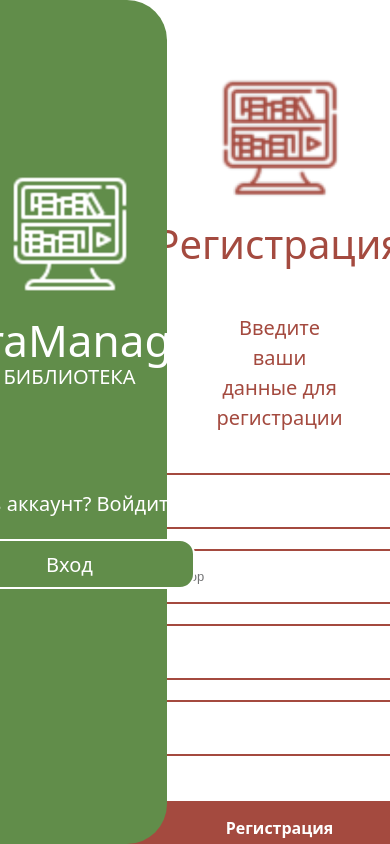
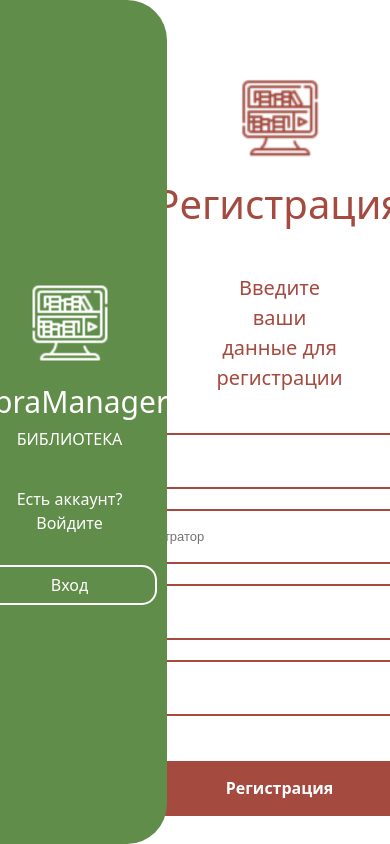
Before and after one commit to Alx1307/kursovaya, a React (Vite) app in the folder frontend/: page / in a window 390 px wide. Built offline with nearby package versions, Linux system fonts and the light colour scheme.

Commit message:
исправлен экран регистрации

```diff
--- a/frontend/src/App.jsx
+++ b/frontend/src/App.jsx
@@ -1,15 +1,17 @@
 import React from 'react';
-import { useState } from 'react'
-import reactLogo from './assets/react.svg'
-import viteLogo from '/vite.svg'
+import { BrowserRouter as Router, Routes, Route } from 'react-router-dom';
 import './App.css'
 import RegistrationPage from './components/registration/RegistrationPage';
+import AuthorizationPage from './components/authorization/AuthorizationPage';
 
 function App() {
   return (
-    <div>
-      <RegistrationPage />
-    </div>
+    <Router>
+      <Routes>
+        <Route path="/" element={<RegistrationPage />} />
+        <Route path="/auth" element={<AuthorizationPage />} />
+      </Routes>
+    </Router>
   );
 }
 
--- a/frontend/src/components/authorization/AuthorizationPage.jsx
+++ b/frontend/src/components/authorization/AuthorizationPage.jsx
@@ -0,0 +1,17 @@
+import React from 'react';
+import './AuthorizationPage.css';
+
+const AuthorizationPage = () => {
+    return (
+        <div className='authorization-page'>
+            <div className='left-side'>
+                авторизация
+            </div>
+
+            <div className='right-side'>
+            </div>
+        </div>
+    );
+};
+
+export default AuthorizationPage;
--- a/frontend/src/components/registration/enter/EnterButton.css
+++ b/frontend/src/components/registration/enter/EnterButton.css
@@ -3,12 +3,14 @@
     flex-direction: column;
     align-items: center;
     justify-content: center;
-    margin-top: 150px;
+    min-height: 100vh;
+    padding: 20px;
 }
 
 .logo {
     width: 120px;
-    height: 120px;
+    height: auto;
+    object-fit: contain;
 }
 
 .libramanager {
@@ -16,16 +18,17 @@
     font-size: 44px;
     font-weight: normal;
     line-height: 1em;
+    margin-bottom: 10px;
 }
 
 .library-text {
     color: white;
     font-size: 20px;
     font-weight: normal;
+    margin-bottom: 20px;
 }
 
 .enter-block {
-    margin-top: 77px;
     text-align: center;
 }
 
@@ -33,10 +36,11 @@
     font-size: 20px;
     color: #fff;
     font-weight: medium;
+    margin-bottom: 10px;
 }
 
 .login-button {
-    display: block;
+    display: inline-block;
     width: 250px;
     height: 50px;
     border-radius: 15px;
@@ -48,6 +52,7 @@
     cursor: pointer;
     color: #fff;
     font-size: 20px;
+    transition: all 0.3s ease-in-out;
 }
 
 .login-button:hover {
@@ -58,3 +63,55 @@
 .login-button:focus {
     outline: none;
 }
+
+@media only screen and (max-width: 768px) {
+    .container {
+        padding: 10px;
+    }
+
+    .logo {
+        width: 80px;
+    }
+
+    .libramanager {
+        font-size: 30px;
+    }
+
+    .library-text {
+        font-size: 16px;
+    }
+
+    .enter-text {
+        font-size: 16px;
+    }
+
+    .login-button {
+        width: 100%;
+        height: 40px;
+        font-size: 16px;
+    }
+}
+
+@media only screen and (min-width: 769px) and (max-width: 1024px) {
+    .logo {
+        width: 100px;
+    }
+
+    .libramanager {
+        font-size: 36px;
+    }
+
+    .library-text {
+        font-size: 18px;
+    }
+
+    .enter-text {
+        font-size: 18px;
+    }
+
+    .login-button {
+        width: 200px;
+        height: 45px;
+        font-size: 18px;
+    }
+}
--- a/frontend/src/components/registration/registrationForm/RegistrationForm.jsx
+++ b/frontend/src/components/registration/registrationForm/RegistrationForm.jsx
@@ -1,9 +1,12 @@
 import React, { useState } from 'react';
+import { useNavigate } from 'react-router-dom';
 import axios from 'axios';
 import './RegistrationForm.css';
 import logoImage from '../../../assets/red_book_comp.png';
 
 const RegistrationForm = () => {
+    const navigate = useNavigate();
+
     const [fullname, setFullname] = useState('');
     const [email, setEmail] = useState('');
     const [password, setPassword] = useState('');
@@ -19,11 +22,10 @@ const RegistrationForm = () => {
             role: selectedRole
         };
 
-        console.log('Отправляю данные:', userData);
-
         try {
             const response = await axios.post('http://localhost:8080/register', userData);
             alert(response.data);
+            navigate('/auth');
         } catch (error) {
             alert(error.response ? error.response.data : 'Ошибка подключения к серверу');
         }
```
